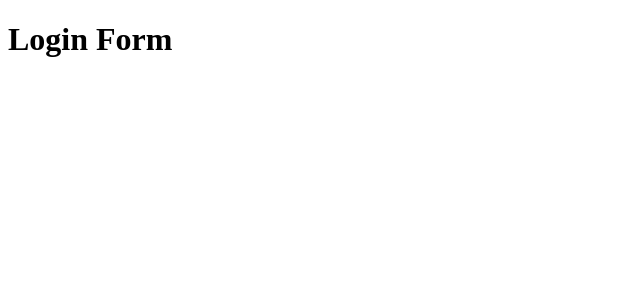
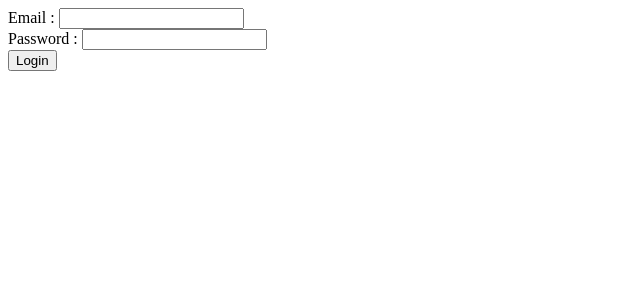
Before and after one commit to yash-purkar/login-form, a React (Create React App) app: page / in a window 1280 px wide. Shown: the top 300 px of the page, without its empty margins (0-640 px from the left). Built offline with nearby package versions, Linux system fonts and the light colour scheme.

Commit message:
Done JSX

```diff
--- a/src/Form/loginForm.js
+++ b/src/Form/loginForm.js
@@ -1,6 +1,20 @@
 function loginForm() {
   return (
-    <h1>Login Form</h1>
+    <div>
+      <form action="">
+        <div>
+          <label htmlFor="email">Email : </label>
+          <input type="email" id="email" autoComplete="off" />
+        </div>
+
+        <div>
+          <label htmlFor="password">Password : </label>
+          <input type="password" id="password" autoComplete="off" />
+        </div>
+
+        <button type="submit">Login</button>
+      </form>
+    </div>
   )
 }
 
```
